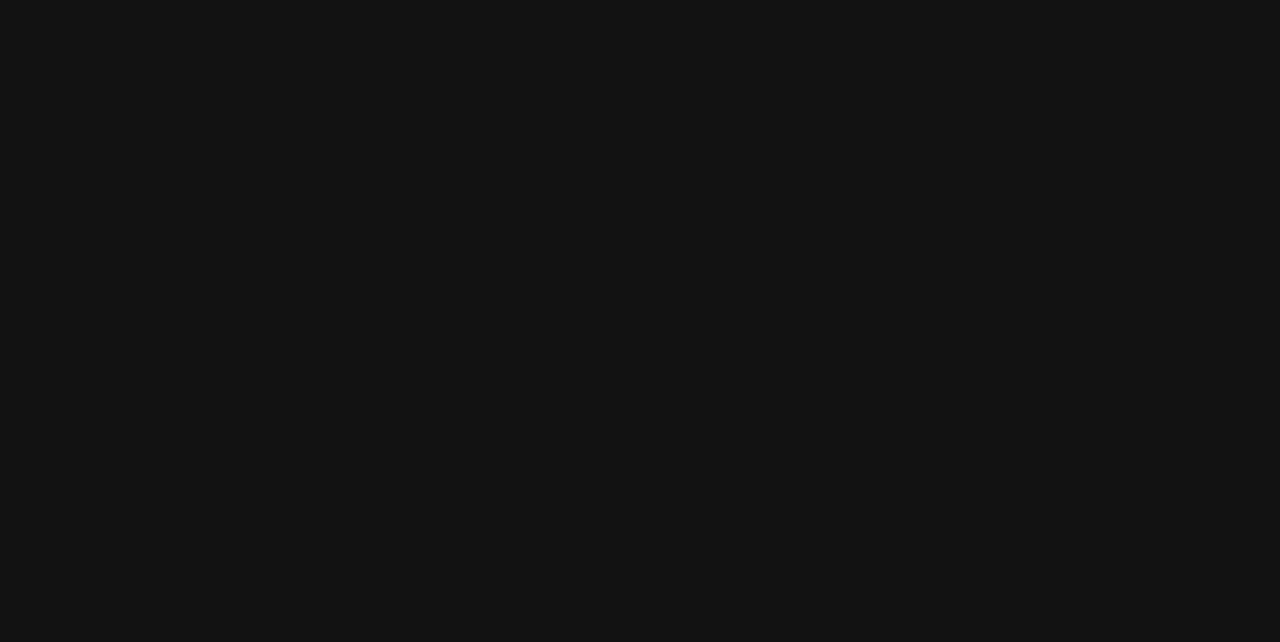
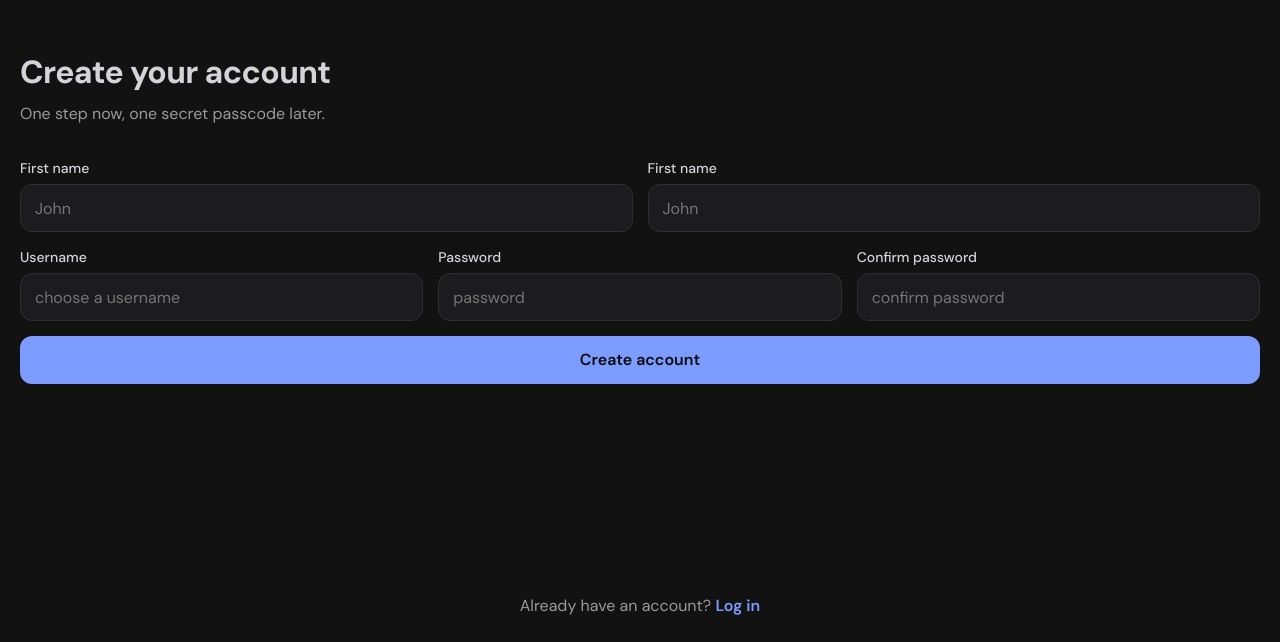
Before and after one commit to urosrelic/members-only-frontend, a React (Vite) app: page /signup in a window 1280 px wide. Before the commit this address had no page. Shown: the part 158-800 px from the top of the page. Built offline with nearby package versions, Linux system fonts and the light colour scheme.

Commit message:
feat(MO-21): add signup page and route

```diff
--- a/src/App.tsx
+++ b/src/App.tsx
@@ -1,11 +1,14 @@
 import { Route, Routes } from 'react-router';
 import LoginPage from './pages/login-page/LoginPage';
+import SignupPage from './pages/signup-page/SignupPage.tsx';
 
 function App() {
   return (
     <Routes>
       <Route path='login' element={<LoginPage />} />
+      <Route path='signup' element={<SignupPage />} />
     </Routes>
   );
 }
+
 export default App;
--- a/src/index.css
+++ b/src/index.css
@@ -36,6 +36,7 @@ body {
   --display: 32px;
   --display-weight: 700;
   --display-letter-spacing: -0.02em;
+  --display-line-height: 1.25;
 
   --logo: 20px;
   --logo-weight: 700;
@@ -92,6 +93,7 @@ h1 {
   font-size: var(--display);
   font-weight: var(--display-weight);
   letter-spacing: var(--display-letter-spacing);
+  line-height: var(--display-line-height);
 }
 
 h2 {
--- /dev/null
+++ b/src/pages/signup-page/SignupPage.css
@@ -0,0 +1,91 @@
+.signup {
+  width: 100%;
+  height: 100vh;
+  display: flex;
+  flex-direction: column;
+  align-items: center;
+  padding: 0 20px 24px;
+}
+
+.signup__content {
+  flex: 1;
+  width: 100%;
+  display: flex;
+  flex-direction: column;
+  justify-content: center;
+  gap: 32px;
+}
+
+.signup__redirect {
+  text-align: center;
+  color: var(--muted);
+}
+
+.signup__hint {
+  width: 100%;
+  padding-top: 16px;
+  border-top: 1px solid var(--border);
+  font-size: var(--caption);
+  color: var(--muted);
+}
+
+.signup__text {
+  width: 100%;
+  display: flex;
+  flex-direction: column;
+  gap: 10px;
+}
+
+.signup__text p {
+  color: var(--muted);
+}
+
+.signup__form {
+  width: 100%;
+  display: flex;
+  flex-wrap: wrap;
+  justify-content: center;
+  gap: 15px;
+}
+
+.signup__form-group {
+  width: 100%;
+  display: flex;
+  flex-wrap: wrap;
+  gap: 15px;
+}
+
+.signup__input {
+  width: 100%;
+  display: flex;
+  flex: 1 1 132px;
+  flex-direction: column;
+  gap: 5px;
+}
+
+.signup__input input {
+  width: 100%;
+  height: 48px;
+  padding: 0 14px;
+  background-color: var(--field);
+  border-radius: 12px;
+  border: 1px solid var(--border);
+  outline: none;
+}
+
+.signup__btn {
+  width: 100%;
+  height: 48px;
+  border-radius: 12px;
+  font-size: 16px;
+  font-weight: 600;
+  background-color: var(--accent);
+  color: var(--on-accent);
+  border: none;
+}
+
+.signup__redirect a {
+  color: var(--accent);
+  font-weight: 600;
+  text-decoration: none;
+}
--- /dev/null
+++ b/src/pages/signup-page/SignupPage.tsx
@@ -0,0 +1,75 @@
+import './SignupPage.css';
+import { Link } from 'react-router';
+
+function SignupPage() {
+  return (
+    <main className='signup'>
+      <div className='signup__content'>
+        <header className='signup__text'>
+          <h1>Create your account</h1>
+          <p>One step now, one secret passcode later.</p>
+        </header>
+        <form className='signup__form'>
+          <div className='signup__form-group'>
+            <div className='signup__input'>
+              <label htmlFor='firstName'>First name</label>
+              <input
+                type='text'
+                name='firstName'
+                id='firstName'
+                placeholder='John'
+              />
+            </div>
+
+            <div className='signup__input '>
+              <label htmlFor='firstName'>First name</label>
+              <input
+                type='text'
+                name='firstName'
+                id='firstName'
+                placeholder='John'
+              />
+            </div>
+          </div>
+          <div className='signup__input'>
+            <label htmlFor='username'>Username</label>
+            <input
+              type='text'
+              name='username'
+              id='username'
+              placeholder='choose a username'
+            />
+          </div>
+          <div className='signup__input'>
+            <label htmlFor='password'>Password</label>
+            <input
+              type='text'
+              name='password'
+              id='password'
+              placeholder='password'
+            />
+          </div>
+          <div className='signup__input'>
+            <label htmlFor='passwordConfirm'>Confirm password</label>
+            <input
+              type='text'
+              name='passwordConfirm'
+              id='passwordConfirm'
+              placeholder='confirm password'
+            />
+          </div>
+          <button className='signup__btn' type='submit'>
+            Create account
+          </button>
+        </form>
+      </div>
+      <div className='signup__redirect'>
+        <p>
+          Already have an account? <Link to='/login'>Log in</Link>
+        </p>
+      </div>
+    </main>
+  );
+}
+
+export default SignupPage;
```
